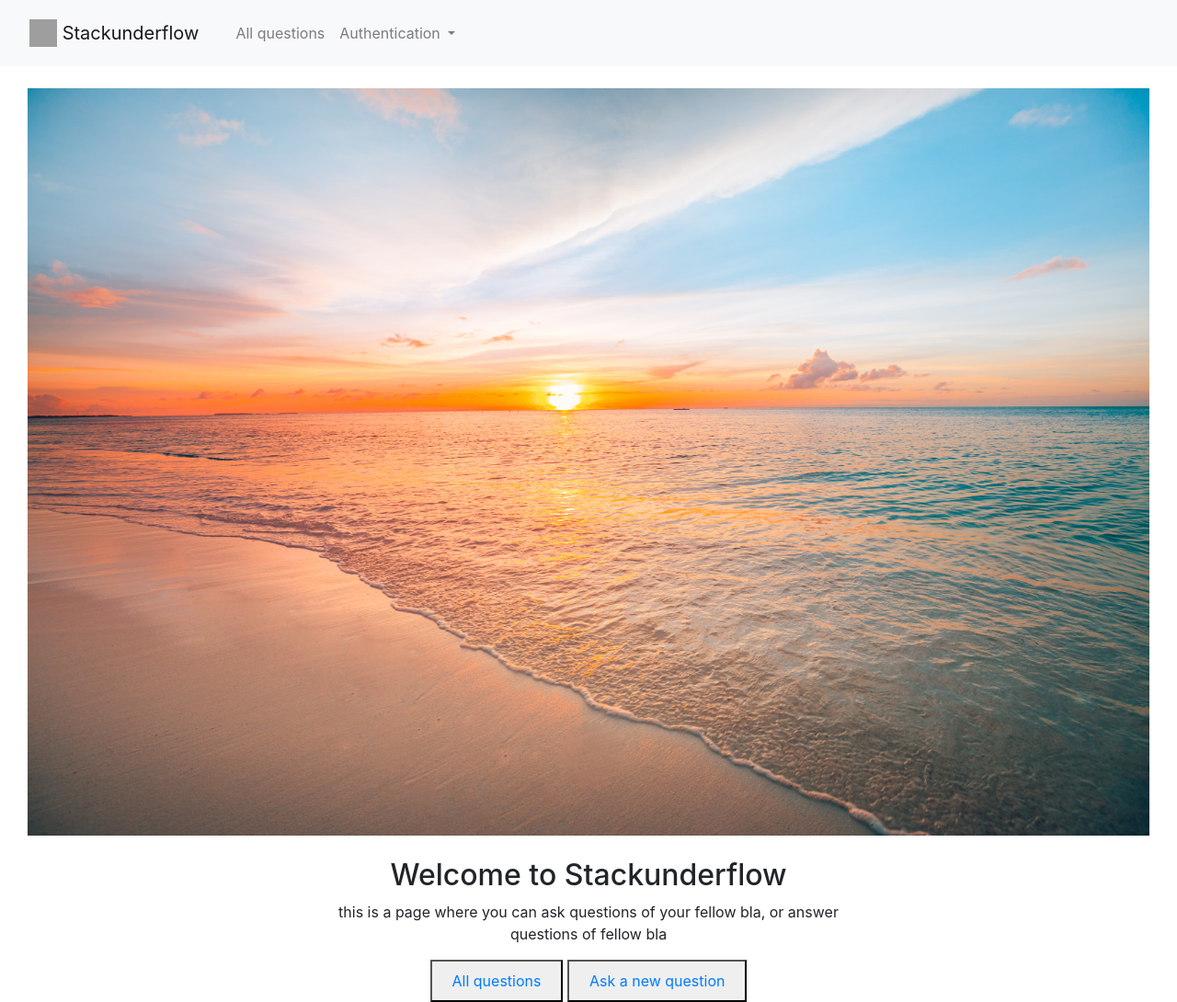
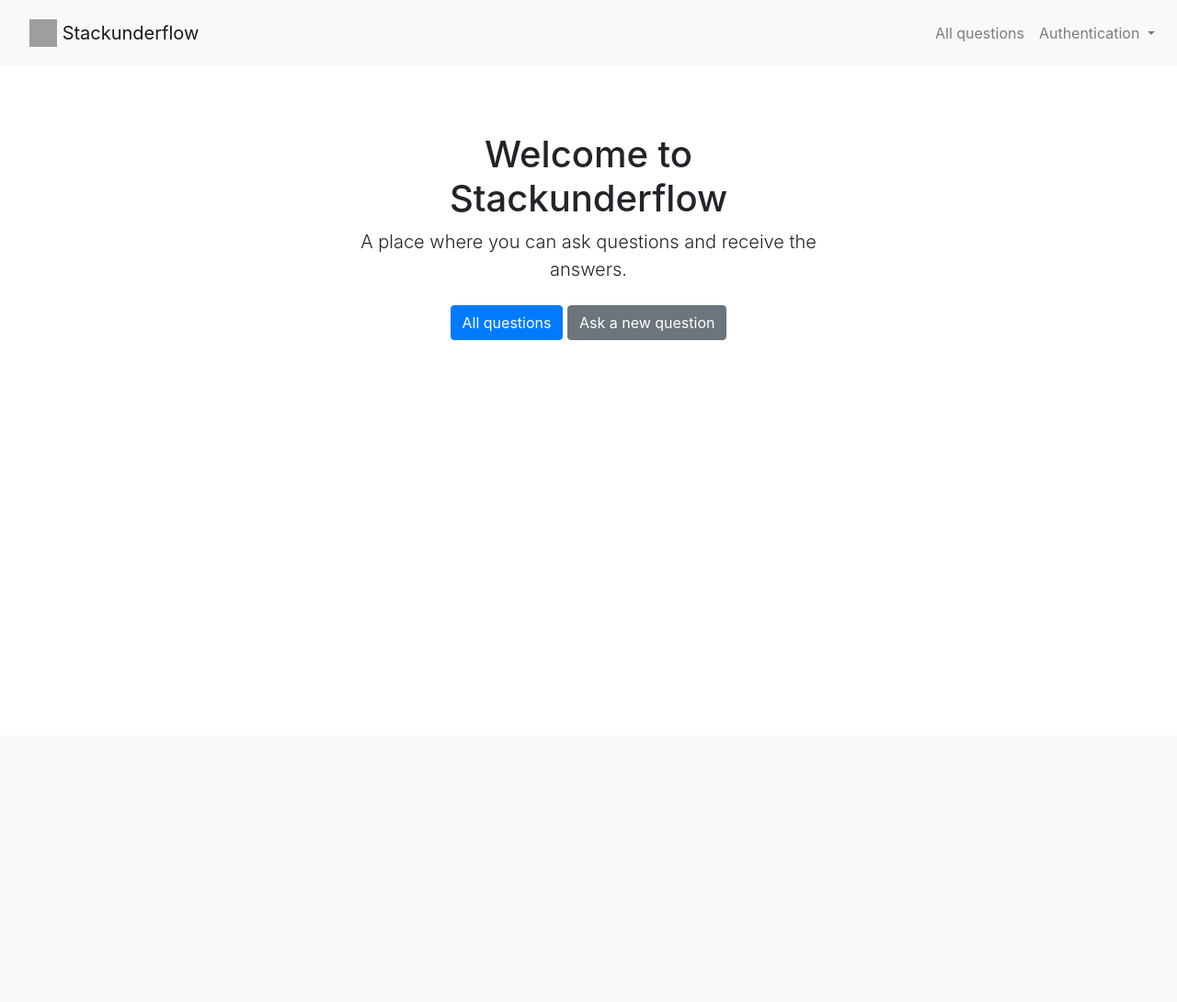
Before and after one commit to arvydasg/stackunderflow, a Flask app: page / in a window 1280 px wide. Shown: the whole page at 92% size. After the commit the page ends 370 px from the top, so only its background shows below. Run offline with Flask 3, Linux system fonts and the light colour scheme; some libraries are stand-ins or nearby versions; grey boxes are pictures that could not be loaded.

Commit message:
a bunch or random refactoring

```diff
--- a/stackunderflow_app/app.py
+++ b/stackunderflow_app/app.py
@@ -20,6 +20,7 @@ def create_app():
     app.config["SQLALCHEMY_DATABASE_URI"] = "sqlite:///" + os.path.join(
         basedir, "db.sqlite"
     )
+    app.config["SQLALCHEMY_TRACK_MODIFICATIONS"] = False
 
     flask_secret_key = os.urandom(32)
     app.config["SECRET_KEY"] = flask_secret_key
--- a/stackunderflow_app/auth/auth.py
+++ b/stackunderflow_app/auth/auth.py
@@ -49,11 +49,11 @@ def route_login():
         user = Users.query.filter_by(name=form.name.data).first()
 
         if user and bcrypt.check_password_hash(user.password, form.password.data):
-            login_user(user, remember=form.remember.data)
+            login_user(user)
             flash("You have successfully logged in.")
             return redirect(url_for("route_index"))
         else:
-            flash("Prisijungti nepavyko. Patikrinkite el. paštą ir slaptažodį")
+            flash("Prisijungti nepavyko. Patikrinkite prisijungimo vardą ir slaptažodį")
     return render_template("auth/login.html", form=form)
 
 
--- a/stackunderflow_app/static/styles.css
+++ b/stackunderflow_app/static/styles.css
@@ -1,3 +1,3 @@
-.container {
-  max-width: 2500px;
-}
+/* .container { */
+/*   max-width: 2500px; */
+/* } */
--- a/stackunderflow_app/templates/answers/edit_answer.html
+++ b/stackunderflow_app/templates/answers/edit_answer.html
@@ -5,8 +5,7 @@
 
     <div class="container">
         <div class="row justify-content-center">
-            <div class="col-md-6">
-
+            <div class="col-md-9">
                 <h1>Edit an answer for this question:</h1>
                 <div class="question bg-light p-3 mb-3">
                     <p class="lead">{{ question.title }}</p>
@@ -16,7 +15,7 @@
                 <form method="POST" action="{{ url_for('questions.route_edit_answer', question_id=question_id, answer_id=answer.id) }}" novalidate onsubmit="return confirm('Are you sure you want to modify your answer?')">
                     {{ form.csrf_token }}
                     <div class="form-group">
-                        {{render_field(form.content, class="form-control")}}
+                        {{render_field(form.content, rows=5, class="form-control")}}
                     </div>
                     <p class="text-muted small">NOTE: It will be visible for others that your answer was modified.</p>
                     <button type="submit" class="btn btn-primary">Edit your answer</button>
--- a/stackunderflow_app/templates/base.html
+++ b/stackunderflow_app/templates/base.html
@@ -1,7 +1,7 @@
 <!DOCTYPE html>
 <html lang="en">
     <head>
-        <title>Delayed Gratification</title>
+        <title>Stackunderflow</title>
         <meta charset="utf-8">
         <meta name="viewport" content="width=device-width, initial-scale=1">
         <link rel="stylesheet" href="https://maxcdn.bootstrapcdn.com/bootstrap/4.5.0/css/bootstrap.min.css">
@@ -39,7 +39,7 @@
             <div class="collapse navbar-collapse" id="navbarSupportedContent">
 
                 <!-- Navigation links start -->
-                <ul class="navbar-nav mr-auto">
+                <ul class="navbar-nav ml-auto">
                     {% if current_user.is_authenticated %}
                         <li class="nav-item active">
                             <a class="nav-link" href="{{url_for("auth.route_my_account")}}">My Account <span class="sr-only">(current)</span></a>
--- a/stackunderflow_app/templates/index.html
+++ b/stackunderflow_app/templates/index.html
@@ -12,18 +12,16 @@
         {% endif %}
     {% endwith %}
 
-    <div class="container">
-        <img class="img-fluid" src="{{ url_for('static', filename='beach.jpg') }}" alt="My Image">
-        <br/>
-        <br/>
+    <div class="container my-5">
         <div class="row justify-content-center">
             <div class="col-md-6 text-center">
-                <h2>Welcome to Stackunderflow</h2>
-                <p>this is a page where you can ask questions of your fellow bla, or answer questions of fellow bla</p>
-                <button><a class="nav-link" href="{{url_for("questions.route_all_questions")}}">All questions</a></button>
-                <button><a class="nav-link" href="{{url_for("questions.route_add_new_question")}}">Ask a new question</a></button>
+                <h1>Welcome to Stackunderflow</h1>
+                <p class="lead mb-4">A place where you can ask questions and receive the answers.</p>
+                <a href="{{url_for("questions.route_all_questions")}}" class="btn btn-primary mb-2">All questions</a>
+                <a href="{{url_for("questions.route_add_new_question")}}" class="btn btn-secondary mb-2">Ask a new question</a>
             </div>
         </div>
     </div>
 
+
 {% endblock %}
--- a/stackunderflow_app/templates/questions/all_questions.html
+++ b/stackunderflow_app/templates/questions/all_questions.html
@@ -1,6 +1,8 @@
 {% extends "base.html" %}
 
 {% block content %}
+
+    <div class="container">
 
         {% with messages = get_flashed_messages() %}
             {% if messages %}
@@ -12,10 +14,10 @@
             {% endif %}
         {% endwith %}
 
-    <div class="container">
         <div class="row justify-content-center">
-            <div class="col-md-6">
+            <div class="col-md-9">
                 <h1>All Questions</h1>
+
                 <form action="{{ url_for('questions.route_all_questions') }}" method="GET">
                     <label for="sort">Sort by:</label>
                     <select name="sort" id="sort">
--- a/stackunderflow_app/templates/questions/question_detail.html
+++ b/stackunderflow_app/templates/questions/question_detail.html
@@ -1,6 +1,8 @@
 {% extends "base.html" %}
 
 {% block content %}
+
+    <div class="container">
 
         {% with messages = get_flashed_messages() %}
             {% if messages %}
@@ -12,9 +14,8 @@
             {% endif %}
         {% endwith %}
 
-    <div class="container">
         <div class="row justify-content-center">
-            <div class="col-md-6">
+            <div class="col-md-9">
                 <div class="question-wrapper pb-3">
                     <div class="buttons text-right">
                         {% if current_user.is_authenticated and current_user.id == question.author_id %}
```
Also changed, not shown: stackunderflow_app/templates/questions/edit_question.html (+4 -15 lines), stackunderflow_app/templates/questions/new_question.html (+1 -11 lines). Lines whose indentation alone changed are shown as unchanged.
